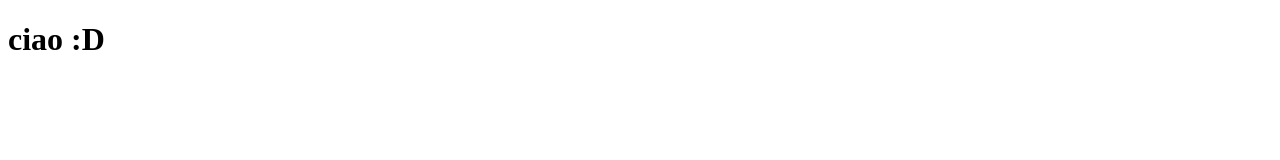
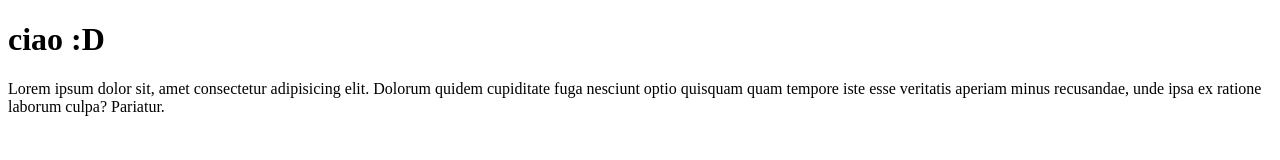
Before and after one commit to renatoirina/test, a plain HTML site: page index.html in a window 1280 px wide. Drawn offline with Linux system fonts and the light colour scheme.

Commit message:
add: first paragraph

```diff
--- a/index.html
+++ b/index.html
@@ -7,5 +7,6 @@
 </head>
 <body>
     <h1>ciao :D</h1>
+    <p>Lorem ipsum dolor sit, amet consectetur adipisicing elit. Dolorum quidem cupiditate fuga nesciunt optio quisquam quam tempore iste esse veritatis aperiam minus recusandae, unde ipsa ex ratione laborum culpa? Pariatur.</p>
 </body>
 </html>
```
